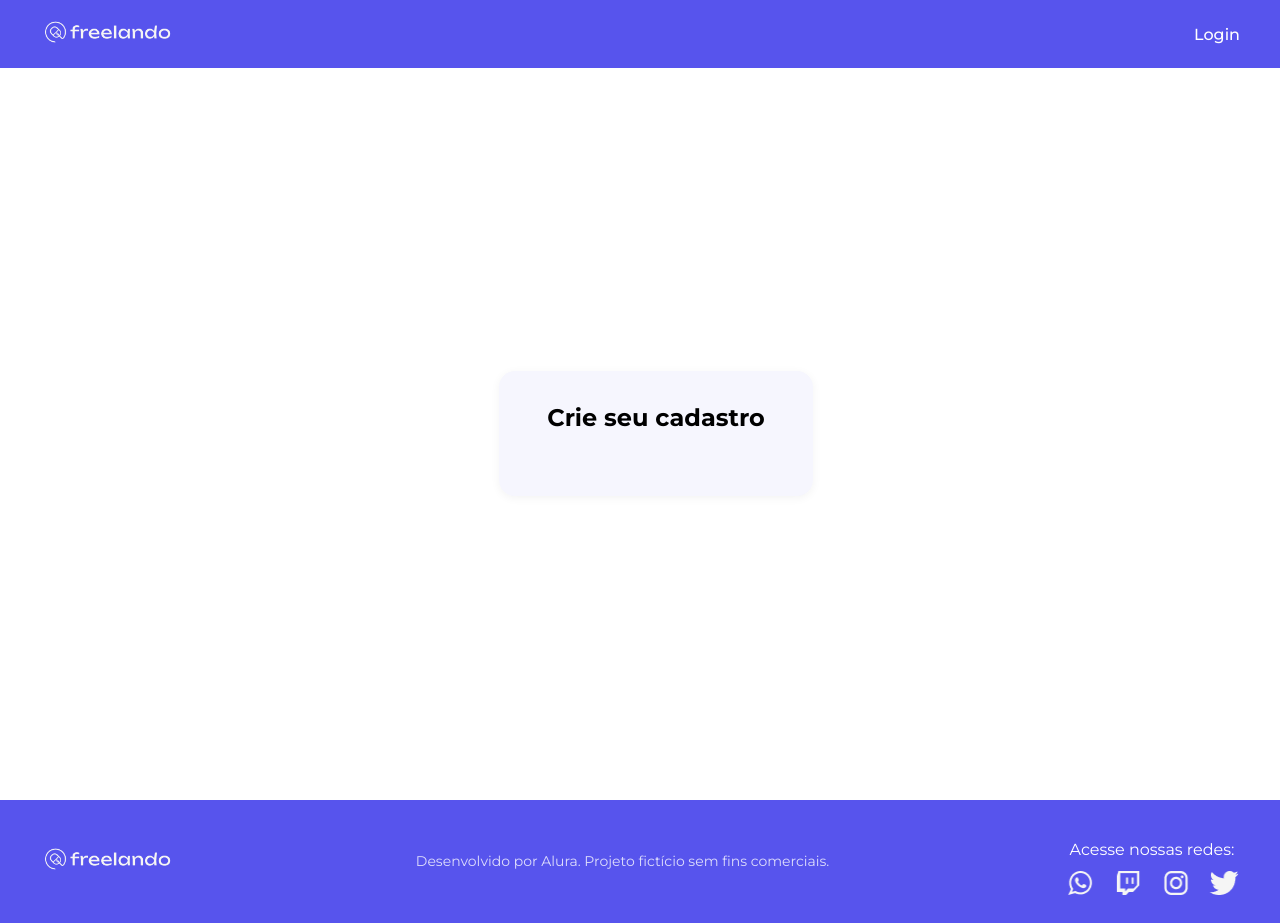
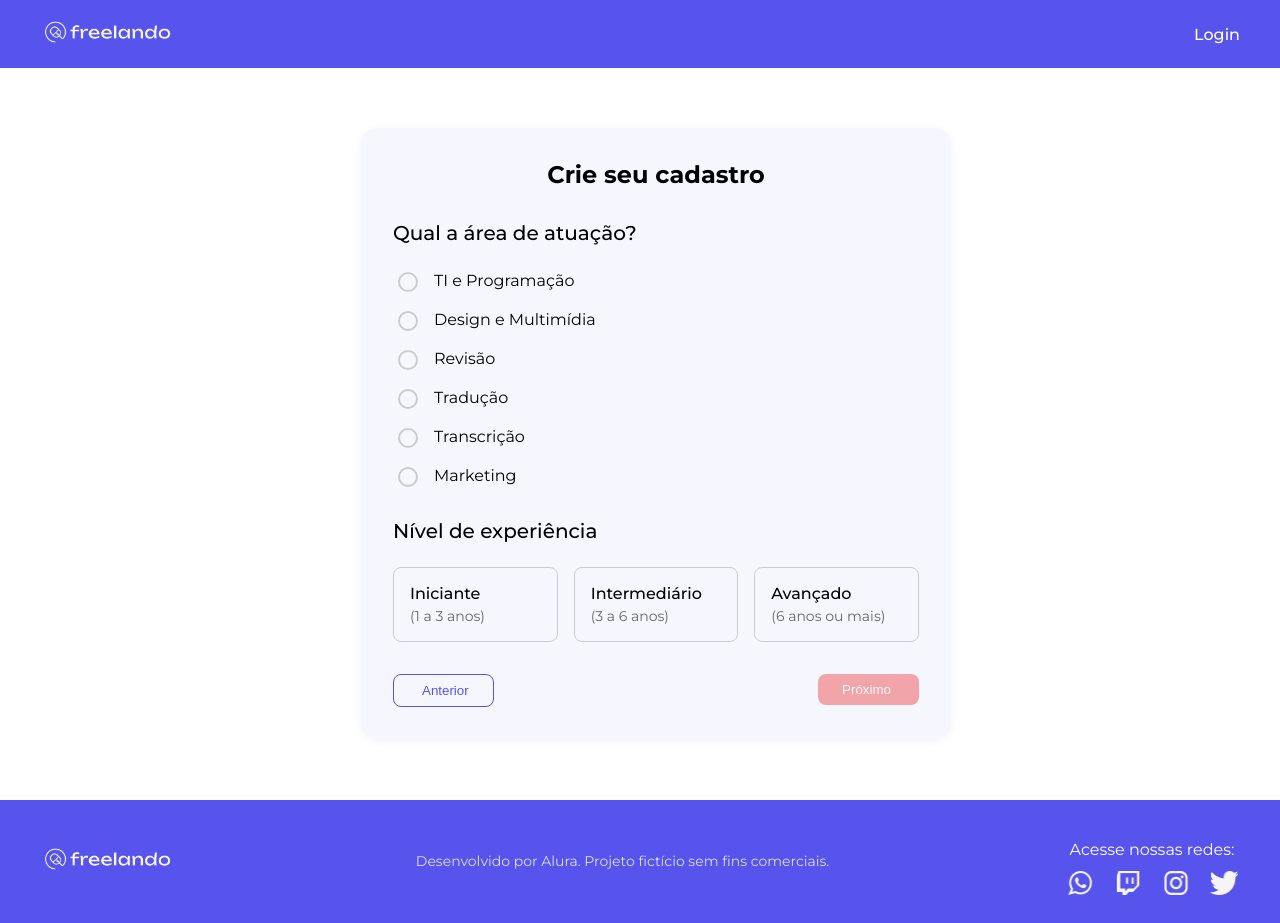
Before and after one commit to LuizOtavioTG/freelando, an Angular app: page /cadastro/area-atuacao in a window 1280 px wide. Built offline with nearby package versions, Linux system fonts and the light colour scheme.

Commit message:
Feat: criando primeiro formulário para cadastro

```diff
--- a/src/app/pages/cadastro-form/cadastro-form.component.html
+++ b/src/app/pages/cadastro-form/cadastro-form.component.html
@@ -3,7 +3,60 @@
     <div class="cadastro-form__card">
       <h2 class="cadastro-form__title">Crie seu cadastro</h2>
 
+      <form [formGroup]="cadastroForm" (ngSubmit)="onProximo()">
+        <div class="cadastro-form__section">
+          <h3 class="cadastro-form__section-title">Qual a área de atuação?</h3>
 
+          <div class="cadastro-form__radio-group">
+            <app-radio-option
+              *ngFor="let area of areasAtuacao"
+              [id]="area.id"
+              [name]="'areaAtuacao'"
+              [value]="area.value"
+              [label]="area.label"
+              [checked]="cadastroForm.get('areaAtuacao')?.value === area.value"
+              (selectionChange)="onAreaChange($event)">
+            </app-radio-option>
+          </div>
+
+          <div *ngIf="cadastroForm.get('areaAtuacao')?.touched && cadastroForm.get('areaAtuacao')?.invalid" class="cadastro-form__error">
+            Por favor, selecione uma área de atuação.
+          </div>
+        </div>
+
+        <div class="cadastro-form__section">
+          <h3 class="cadastro-form__section-title">Nível de experiência</h3>
+
+          <app-experience-level
+            [levels]="niveisExperiencia"
+            [selectedLevel]="cadastroForm.get('nivelExperiencia')?.value"
+            (levelChange)="onNivelChange($event)">
+          </app-experience-level>
+
+          <div *ngIf="cadastroForm.get('nivelExperiencia')?.touched && cadastroForm.get('nivelExperiencia')?.invalid" class="cadastro-form__error">
+            Por favor, selecione um nível de experiência.
+          </div>
+        </div>
+
+        <div class="cadastro-form__actions">
+          <app-button
+            text="Anterior"
+            type="outline"
+            icon="fas fa-arrow-left"
+            iconPosition="left"
+            (clicked)="onAnterior()">
+          </app-button>
+
+          <app-button
+            text="Próximo"
+            type="primary"
+            icon="fas fa-arrow-right"
+            iconPosition="right"
+            [disabled]="cadastroForm.invalid"
+            (clicked)="onProximo()">
+          </app-button>
+        </div>
+      </form>
     </div>
   </div>
 </div>
--- a/src/app/pages/cadastro-form/cadastro-form.component.ts
+++ b/src/app/pages/cadastro-form/cadastro-form.component.ts
@@ -1,22 +1,32 @@
-import { Component } from '@angular/core';
-import { FormGroup, ReactiveFormsModule } from '@angular/forms';
+import { Component, OnInit } from '@angular/core';
+import { FormBuilder, FormGroup, ReactiveFormsModule, Validators } from '@angular/forms';
 import { CommonModule } from '@angular/common';
+import { ButtonComponent } from '../../shared/components/button/button.component';
+import { RadioOptionComponent } from '../../shared/components/radio-option/radio-option.component';
+import { ExperienceLevelComponent } from '../../shared/components/experience-level/experience-level.component';
 
 const MODULES = [
   CommonModule,
   ReactiveFormsModule
 ];
 
+const COMPONENTS = [
+  ButtonComponent,
+  RadioOptionComponent,
+  ExperienceLevelComponent
+]
+
 @Component({
   selector: 'app-cadastro-form',
   standalone: true,
   imports: [
-    ...MODULES
+    ...MODULES,
+    ...COMPONENTS
   ],
   templateUrl: './cadastro-form.component.html',
   styleUrls: ['./cadastro-form.component.scss']
 })
-export class CadastroFormComponent {
+export class CadastroFormComponent implements OnInit {
   cadastroForm!: FormGroup;
 
   areasAtuacao = [
@@ -45,4 +55,33 @@ export class CadastroFormComponent {
       description: '(6 anos ou mais)'
     }
   ];
+  constructor(private fb: FormBuilder) { }
+  ngOnInit(): void {
+    this.cadastroForm = this.fb.group({
+      areaAtuacao: ['', Validators.required],
+      nivelExperiencia: ['', Validators.required]
+    })
+  }
+  onAreaChange(area: string): void {
+    this.cadastroForm.get('areaAtuacao')?.setValue(area);
+  }
+  onNivelChange(nivel: string): void {
+    this.cadastroForm.get('nivelExperiencia')?.setValue(nivel);
+  }
+  onAnterior(): void {
+    console.log('Voltar para etapa anterior');
+  }
+
+  onProximo(): void {
+    if (this.cadastroForm.valid) {
+      // this.cadastroService.updateCadastroData({
+      //   areaAtuacao: this.cadastroForm.get('areaAtuacao')?.value,
+      //   nivelExperiencia: this.cadastroForm.get('nivelExperiencia')?.value
+      // });
+
+      // this.router.navigate(['/cadastro/dados-pessoais']);
+      console.log("funciona")
+    }
+  }
+
 }
```
Also changed, not shown: 1 other file (tests, documents, lock files or other folders).
